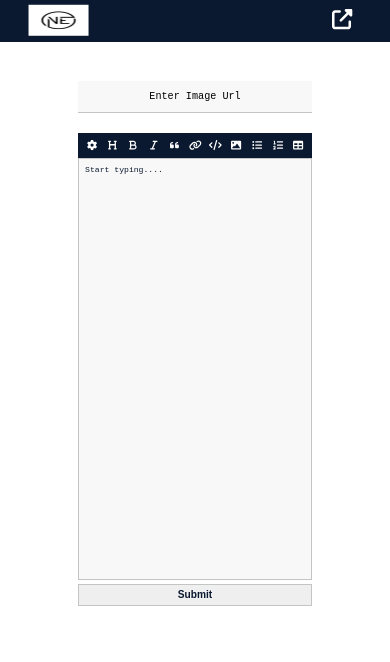
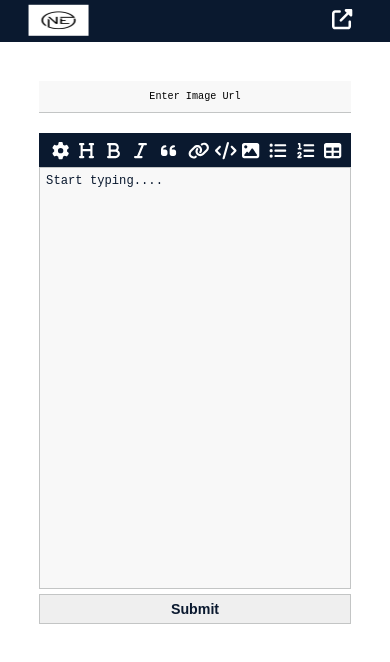
Before and after one commit to mVaibhavPrakash/ModernEditorClient, a React app: page / in a window 390 px wide. Shown: the top 662 px of the page. Built offline with nearby package versions, Linux system fonts and the light colour scheme.

Commit message:
more code

```diff
--- a/src/css/editor.css
+++ b/src/css/editor.css
@@ -28,3 +28,19 @@
     grid-column-start: 2;
     display: none;
 }
+
+@media screen and (max-width:550px) {
+    .editor-editor{
+        min-width: 80vw;
+        width:80vw;
+        max-width: 80vw;
+        left: 10vw;
+    }
+
+    .editor-editorActive{
+        min-width: 80vw;
+        width:80vw;
+        max-width: 80vw;
+        left: 10vw;
+    }
+}
--- a/src/css/input.css
+++ b/src/css/input.css
@@ -20,10 +20,20 @@
 
 @media screen and (max-width:1000px) {
     .editor-blogInput{
-        font-size: 0.5rem;
-        margin-bottom:.35rem;
+        font-size: 0.8rem;
+        margin-bottom:.4rem;
     }
     .editor-blogInput::placeholder{
-        font-size: 0.8rem;
+        font-size: 1rem;
     }
 }
+
+@media screen and (max-width:550px) {
+    .editor-blogInput{
+        font-size: 1rem;
+        margin-bottom:.45rem;
+    }
+    .editor-blogInput::placeholder{
+        font-size: 1.2rem;
+    }
+}
--- a/src/css/selector.css
+++ b/src/css/selector.css
@@ -33,15 +33,30 @@
 
 @media screen and (max-width:900px) {
     .editor-select{
-        height:2.5rem;
+        height:3rem;
         padding:0.4rem 0 0.4rem 0;
     }
     .editor-selector{
         height: 1.8rem;
-        font-size: 0.1rem;
+        font-size: 0.2rem;
     }
     .editor-selector button{
-        font-size:1rem;
+        font-size:1.5rem;
         width:1.4rem;
     }
 }
+
+@media screen and (max-width:550px) {
+    .editor-select{
+        height:3.4rem;
+        padding:0.85rem 0 0.85rem 0;
+    }
+    .editor-selector{
+        height: 2rem;
+        font-size: 0.25rem;
+    }
+    .editor-selector button{
+        font-size:1.7rem;
+        width:1.4rem;
+    }
+}
--- a/src/css/submit.css
+++ b/src/css/submit.css
@@ -24,20 +24,20 @@
 
 @media screen and (max-width:1000px) {
     #editor-submitBlog{
-        font-size:0.8rem;
+        font-size:1rem;
     }
     .editor-submitDiv{
-        height:2rem;
+        height:2.4rem;
         margin-bottom: 20px;
     }
 }
 
 @media screen and (max-width:550px) {
     #editor-submitBlog{
-        font-size:1rem;
+        font-size:1.4rem;
     }
     .editor-submitDiv{
-        height:2.2rem;
-        margin-bottom: 20px;
+        height:3rem;
+        margin-bottom: 25px;
     }
 }
```
